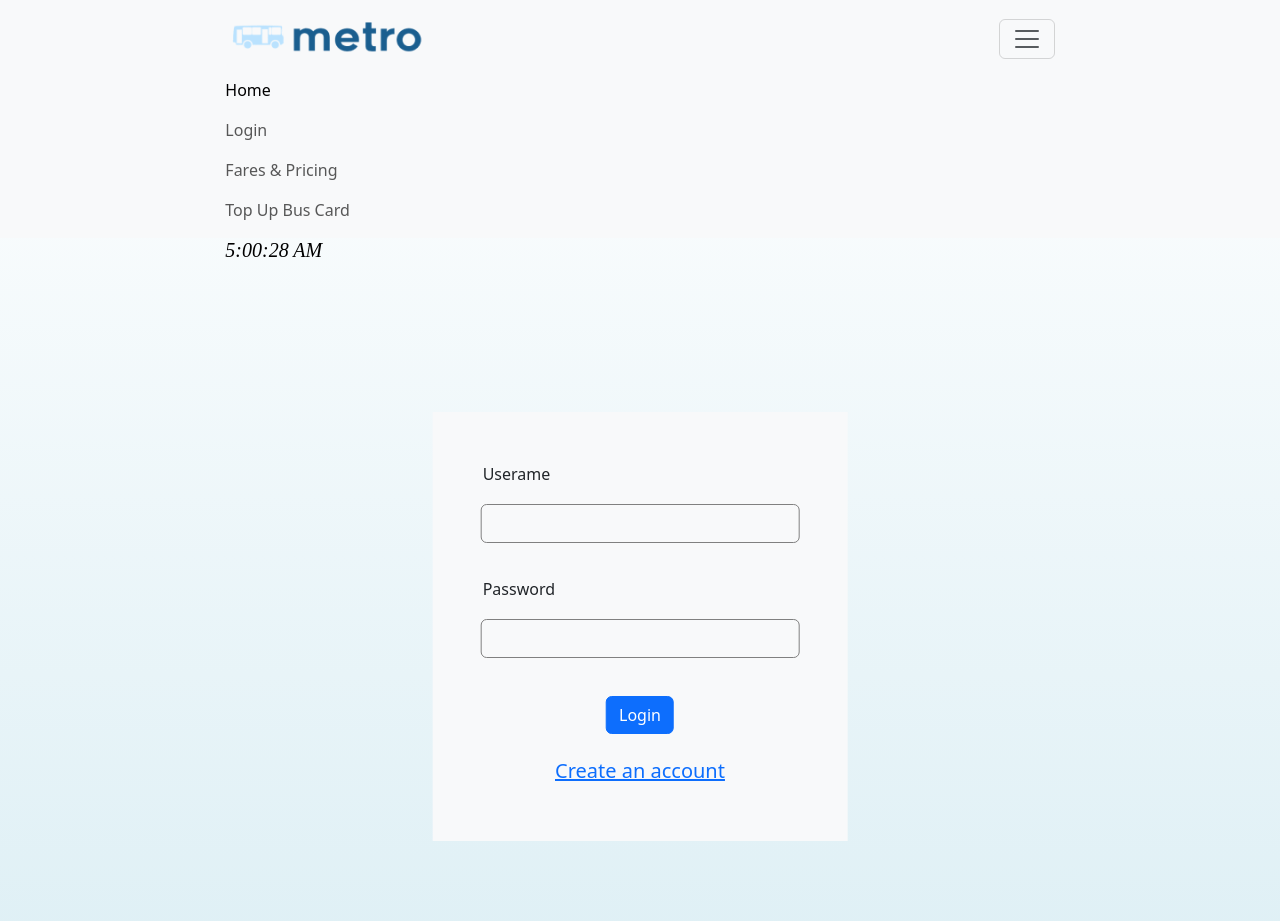
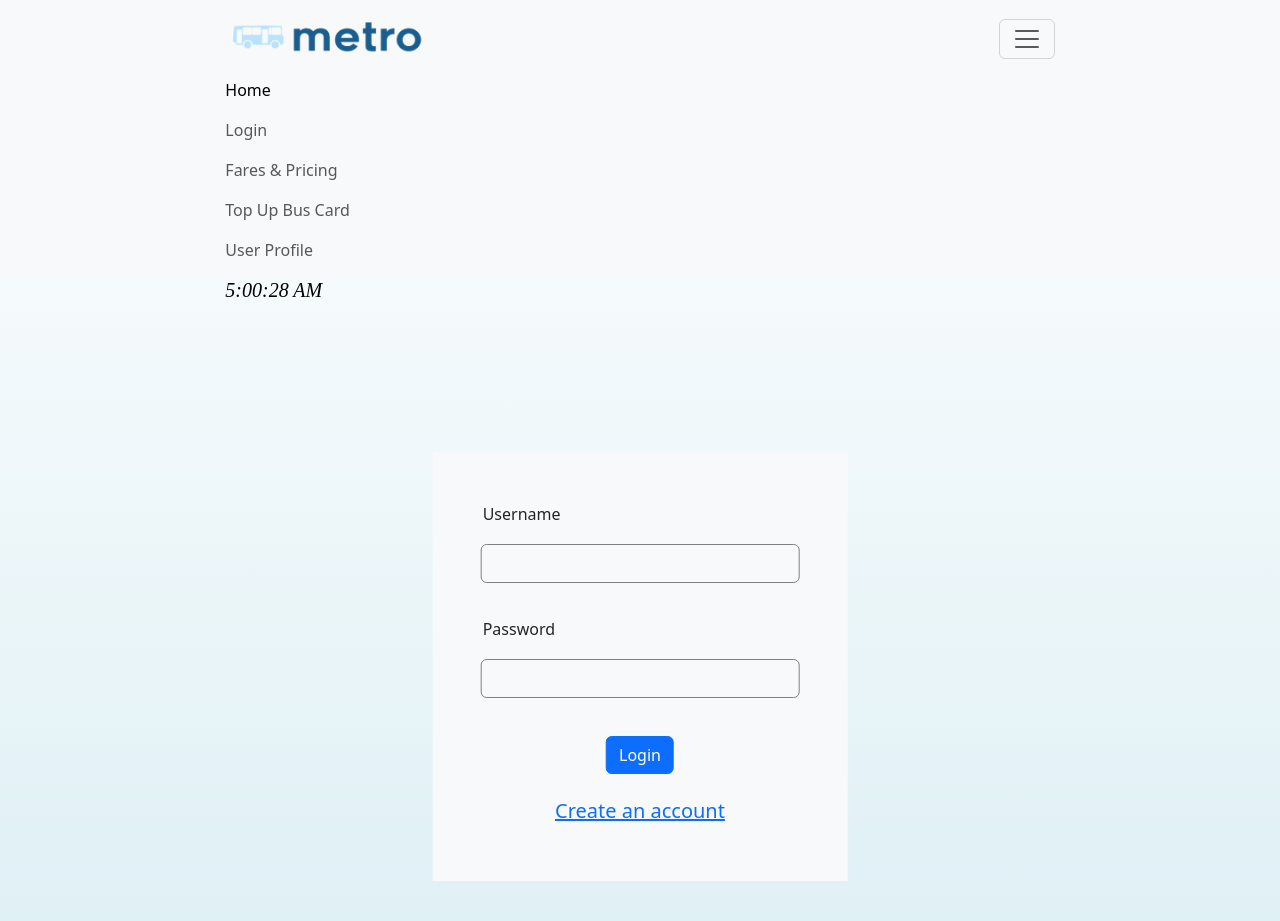
Before and after one commit to nicki-choo/CS203_MetroApp, a Flask app: page /login in a window 1280 px wide, after a click that opens the changed part. Shown: the top 921 px of the page. Run offline with Flask 3, Linux system fonts and the light colour scheme; parts of the project's set-up code (start-up, migrations or seed data) failed here and were passed over.

Commit message:
added profile and functioning, top up is still not smooth yet. But overall db is working

```diff
--- a/app.py
+++ b/app.py
@@ -1,8 +1,10 @@
-from flask import Flask, request, render_template, redirect, flash, url_for, jsonify
+from flask import Flask, request, render_template, redirect, flash
 from flask_mail import Mail, Message
-from flask_sqlalchemy import SQLAlchemy, session
+from flask_sqlalchemy import SQLAlchemy
 import os
 from dotenv import load_dotenv
+
+
 from error import ERROR_EMAIL, ERROR_PASS, ERROR_USERNAME, ERROR_NAME_TAKEN, ERROR_MISSING_INFO
 
 
@@ -22,8 +24,7 @@ app.config['MAIL_PASSWORD'] = os.getenv('MAIL_PASSWORD')
 app.config['MAIL_USE_SSL'] = True
 app.config['MAIL_USE_TLS'] = False
 
-db = app(SQLAlchemy)
-
+db = SQLAlchemy(app)
 
 
 class User(db.Model):
@@ -32,17 +33,16 @@ class User(db.Model):
     username = db.Column(db.String(20), nullable=False)
     email = db.Column(db.String(30), nullable=False)
     password = db.Column(db.String(20), nullable=False)
-    balance = db.Column(db.Float, default=0.0)
+
 
     def __init__(self, username, email, password):
         self.username = username
         self.email = email
         self.password = password
 
-
 class Payment(db.Model):
     __tablename__ = 'payment'
-    tp_amount = db.Column(db.Float, primary_key=True)
+    balance = db.Column(db.Float, primary_key=True)
     cc_name = db.Column(db.String(100), nullable=False)
     cc_number = db.Column(db.String(100), nullable=False)
     cc_exp = db.Column(db.String(100), nullable=False)
@@ -50,8 +50,8 @@ class Payment(db.Model):
     users = db.relationship('User', backref='payment')
     user_id = db.Column(db.Integer, db.ForeignKey('user.id'))
 
-    def __init__(self, tp_amount, cc_name, cc_number, cc_exp, cc_cvc, user_id):
-        self.tp_amount = tp_amount
+    def __init__(self, balance, cc_name, cc_number, cc_exp, cc_cvc, user_id):
+        self.balance = balance
         self.cc_name = cc_name
         self.cc_number = cc_number
         self.cc_exp = cc_exp
@@ -87,6 +87,27 @@ def register():  # put application's code here
 @app.route('/top_up', methods=['GET'])
 def top_up():
     return render_template('topUpCard.html')
+
+@app.route('/top_up', methods=['POST'])
+def process_payment():
+    payment_data = request.form
+
+    new_payment = Payment(
+        balance=payment_data['balance'],
+        cc_name=payment_data['cc_name'],
+        cc_number=payment_data['cc_number'],
+        cc_exp=payment_data['cc_exp'],
+        cc_cvc=payment_data['cc_cvc'],
+        user_id=payment_data['user_id']
+    )
+
+    db.session.add(new_payment)
+    db.session.commit()
+
+    return render_template('topUpCard.html')
+
+
+
 
 
 @app.route('/register', methods=['POST'])
@@ -136,28 +157,47 @@ def home():
 def login():
     if request.method == 'POST':
         login_data = request.form
-        username_data = db.execute("SELECT username FROM users WHERE username=:username", {"username":login_data['username']}).fetchone()
-        password_data = db.execute("SELECT password FROM users WHERE username=:username", {"username":login_data['username']}).fetchone()
+        user = User.query.filter_by(username=login_data['username']).first()
 
-        if username_data is None:
+        if user is None:
             flash("User does not exist!", "danger")
             return redirect('/login')
         else:
-            if login_data['password'] != password_data:
+            if login_data['password'] != user.password:
                 flash("Login information is incorrect", "warning")
                 return redirect('/login')
             else:
                 flash("Login Success!", "success")
-                return redirect('/')
+                # Redirect to the profile route passing the logged-in username
+                return redirect("/profile?username=" + user.username)
 
     else:
         return render_template('login.html')
 
 
-@app.route('/bus_fares')
+@app.route('/bus_fares', methods=['GET'])
 def fares():
     return render_template('busfares.html')
 
+@app.route('/profile', methods=['GET'])
+def profile():
+    # Retrieve the username from the URL parameters
+    username = request.args.get('username')
+
+    # Retrieve the email from the user database
+    user = User.query.filter_by(username=username).first()
+    email = user.email if user else None
+
+    user_id = user.id if user else None
+
+    # Retrieve the balance from the payment database
+    payment = Payment.query.filter_by(user_id=user.id).first()
+    balance = payment.balance if payment else None
+
+    # Set the default value for balance if it is None
+    balance = balance if balance is not None else "00.00"
+
+    return render_template('profile.html', username=username, email=email, user_id=user_id, balance=balance)
 
 
 
--- a/templates/base.html
+++ b/templates/base.html
@@ -29,6 +29,7 @@
                 <a class="nav-link" href="/login">Login</a>
                 <a class="nav-link" href="/bus_fares">Fares & Pricing</a>
                 <a class="nav-link" href="/top_up">Top Up Bus Card</a>
+                <a class="nav-link" href="/profile">User Profile</a>
             </div>
         </div>
     </div>
--- a/templates/login.html
+++ b/templates/login.html
@@ -12,7 +12,7 @@
       style="margin-top: 150px; padding: 50px; background-color: #f8f9fa;">
     <form action="/login" method="post"><!--Put in the form location here-->
         <div class="mb-4 row">
-            <label for="staticUserName" class="form-label">Userame</label>
+            <label for="staticUserName" class="form-label">Username</label>
             <input type="text" class="form-control" id="staticUserName" name="username" required>
             <div class="invalid-feedback">
                 <p><b>Field is empty!</b></p>
@@ -20,13 +20,15 @@
         </div>
         <div class="mb-2 row">
             <label for="inputPassword" class="form-label">Password</label>
-            <input type="password" class="form-control" id="inputPassword" required>
+            <input type="password" class="form-control" id="inputPassword" name="password" required>
             <div class="invalid-feedback">
                 <p><b>Field is empty!</b></p>
             </div>
         </div>
+        <a href="/profile">
         <button type="submit" class="btn btn-primary position-relative translate-middle-x start-50"
                 style="margin-top: 20px;">Login</button>
+        </a>
     </form>
     <a href="/register" style="margin-top: 50px;">
         <h5 style="margin-top: 25px; text-align: center;" class="position-relative translate-middle-x start-50">
```
Also changed, not shown: templates/profile.html (+20 -6 lines), templates/topUpCard.html (+7 -5 lines), instance/db.sqlite3.
